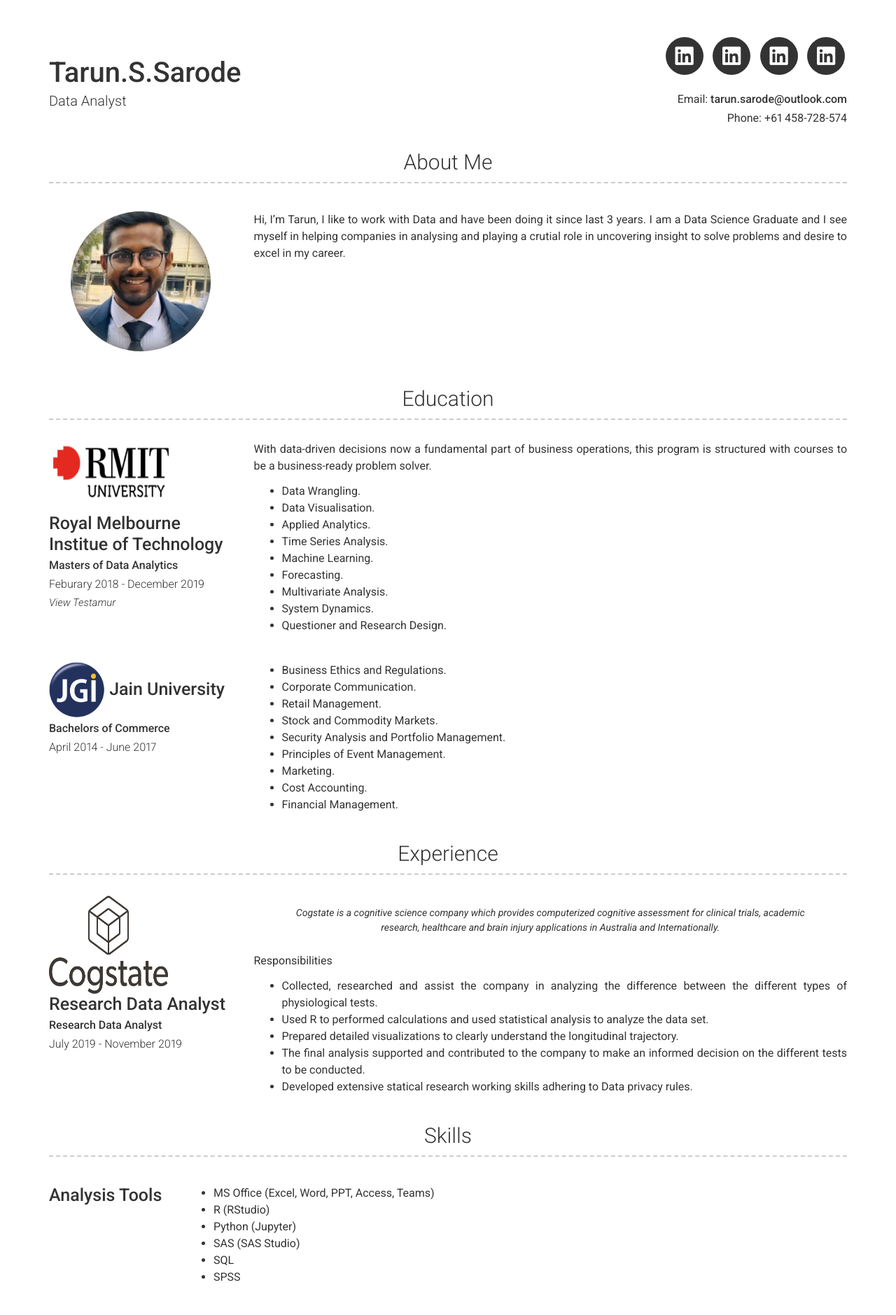
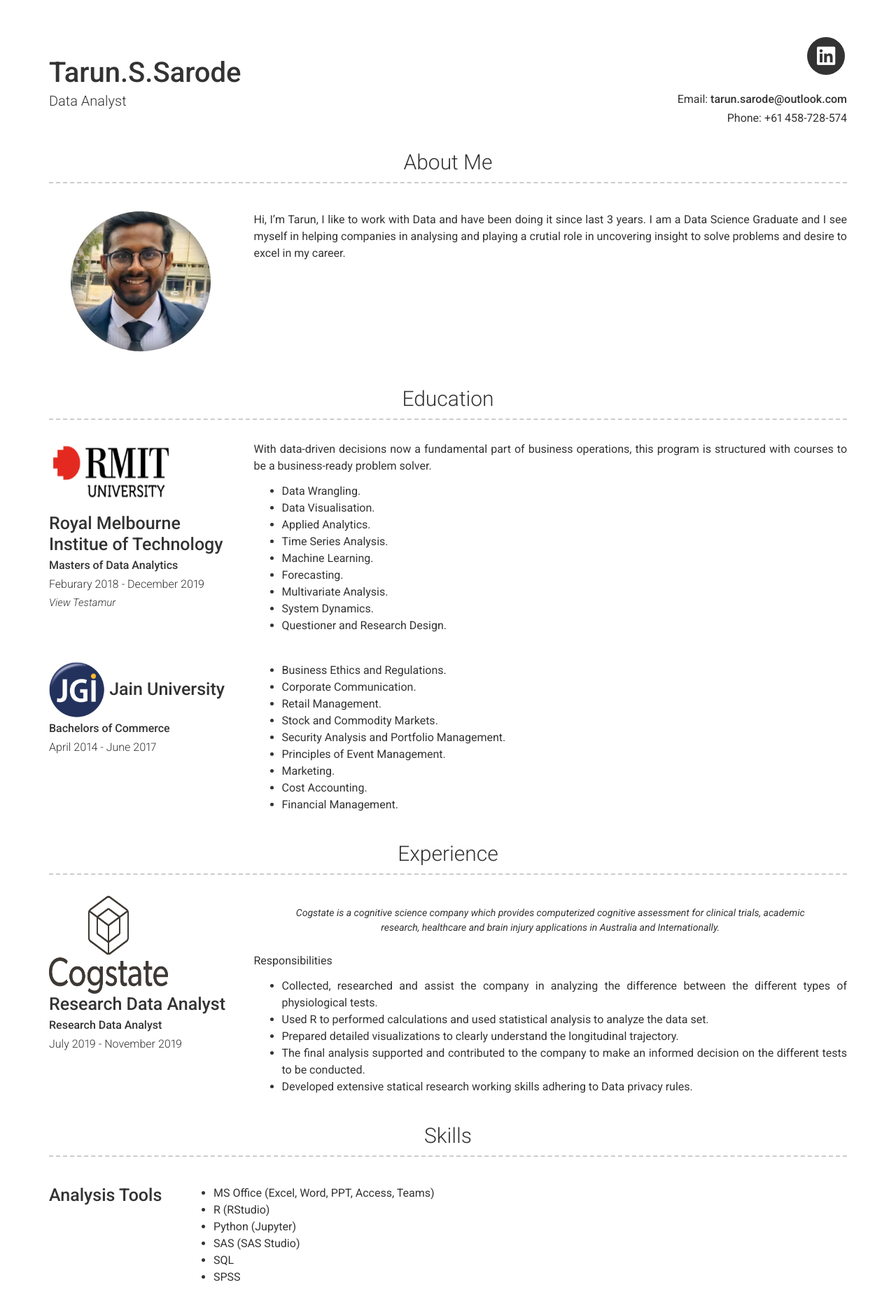
Before and after one commit to Tarun-S-Sarode/Portfolio, a Jekyll site: the page built from index.md, in a window 1280 px wide. Shown: the top 1879 px of the page at 70% size. Built offline with Jekyll 4.4.1, drawn with Linux system fonts in a browser that asks for light colours; nearby versions of some CDN libraries.

Commit message:
Update header.html

```diff
--- a/_includes/header.html
+++ b/_includes/header.html
@@ -83,28 +83,6 @@
             </a>
           </li>
         {%- endif -%}
-        {%- if site.linkedin_username -%}
-          <li>
-            <a target="_blank" href="https://www.linkedin.com/in/{{ site.linkedin_username| cgi_escape | escape }}" class="button button--sacnite button--round-l">
-              <i class="fab fa-linkedin" title="Linkedin link"></i>
-            </a>
-          </li>
-        {%- endif -%}
-        {%- if site.linkedin_username -%}
-          <li>
-            <a target="_blank" href="https://www.linkedin.com/in/{{ site.linkedin_username| cgi_escape | escape }}" class="button button--sacnite button--round-l">
-              <i class="fab fa-linkedin" title="Linkedin link"></i>
-            </a>
-          </li>
-        {%- endif -%}
-        {%- if site.linkedin_username -%}
-          <li>
-            <a target="_blank" href="https://www.linkedin.com/in/{{ site.linkedin_username| cgi_escape | escape }}" class="button button--sacnite button--round-l">
-              <i class="fab fa-linkedin" title="Linkedin link"></i>
-            </a>
-          </li>
-        {%- endif -%}
-
       </ul>
 
       {%- if site.email -%}
```
